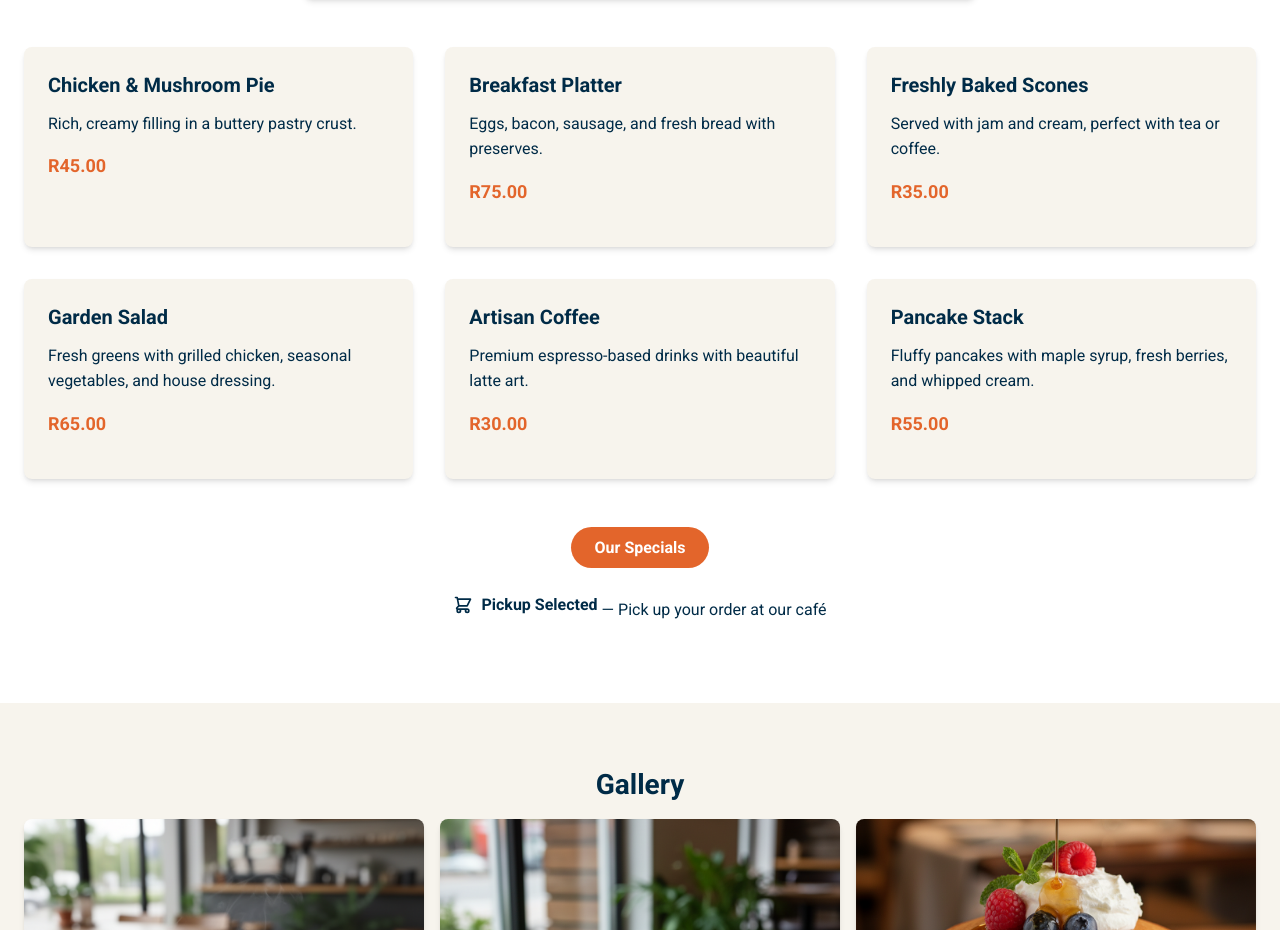
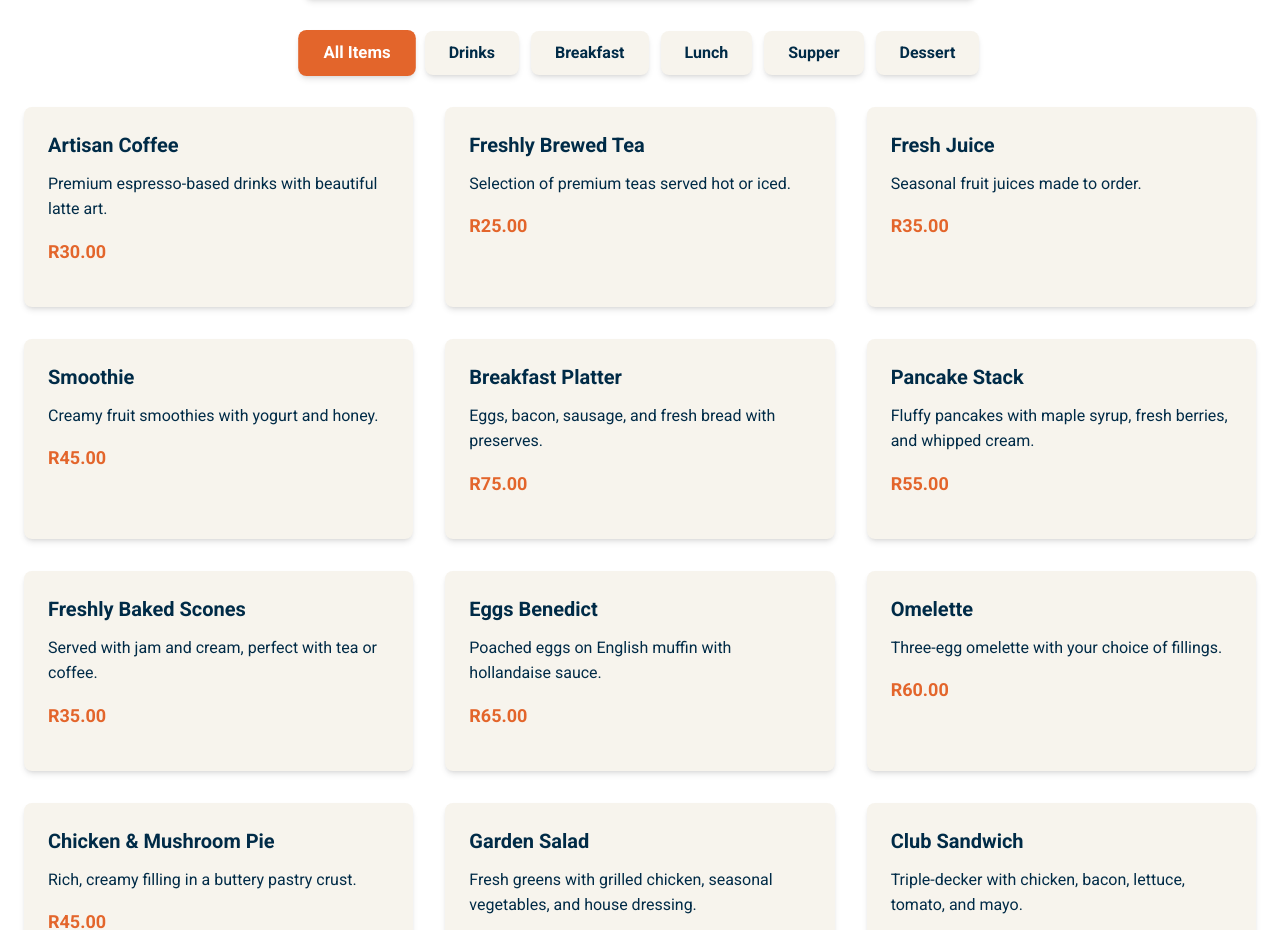
Before and after one commit to TNDIGITALMARK/7c0557bf-c2f8-4755-ad9e-202fdb699618, a Next.js app: page / in a window 1280 px wide. Shown: the part 1562-2492 px from the top of the page. Built offline with nearby package versions, Linux system fonts and the light colour scheme; no server answers.

Commit message:
Phoenix Agent implementation - menu option should have : drinks , breakfast , lun...

```diff
--- a/src/app/page.tsx
+++ b/src/app/page.tsx
@@ -3,11 +3,21 @@
 export const dynamic = 'force-dynamic'
 
 import Image from 'next/image'
-import { useState } from 'react'
+import { useState, useMemo } from 'react'
 import { OrderTypeSelector, type OrderType } from '@/components/order-type-selector'
+import { MenuCategorySelector } from '@/components/menu-category-selector'
+import { menuItems, type MenuCategory } from '@/lib/menu-data'
 
 export default function PantryCafePage() {
   const [orderType, setOrderType] = useState<OrderType>('pickup')
+  const [selectedCategory, setSelectedCategory] = useState<MenuCategory>('all')
+
+  const filteredMenuItems = useMemo(() => {
+    if (selectedCategory === 'all') {
+      return menuItems
+    }
+    return menuItems.filter(item => item.category === selectedCategory)
+  }, [selectedCategory])
 
   return (
     <div className="min-h-screen">
@@ -96,53 +106,36 @@ export default function PantryCafePage() {
           <h2 className="text-center text-3xl md:text-4xl font-bold mb-8">Our Menu</h2>
 
           {/* Order Type Selector */}
-          <div className="max-w-2xl mx-auto mb-12">
+          <div className="max-w-2xl mx-auto mb-8">
             <OrderTypeSelector value={orderType} onChange={setOrderType} />
           </div>
 
+          {/* Menu Category Selector */}
+          <MenuCategorySelector value={selectedCategory} onChange={setSelectedCategory} />
+
+          {/* Menu Items Grid */}
           <div className="grid grid-cols-1 md:grid-cols-2 lg:grid-cols-3 gap-8">
-            {/* Menu Card 1 */}
-            <div className="bg-[hsl(var(--pantry-cream))] rounded-lg p-6 shadow-md hover:shadow-lg transition-shadow">
-              <h3 className="text-xl font-bold mb-3">Chicken & Mushroom Pie</h3>
-              <p className="text-base mb-4">Rich, creamy filling in a buttery pastry crust.</p>
-              <p className="text-[hsl(var(--pantry-orange))] font-bold text-lg">R45.00</p>
+            {filteredMenuItems.map((item) => (
+              <div
+                key={item.id}
+                className="bg-[hsl(var(--pantry-cream))] rounded-lg p-6 shadow-md hover:shadow-lg transition-shadow"
+              >
+                <h3 className="text-xl font-bold mb-3">{item.name}</h3>
+                <p className="text-base mb-4">{item.description}</p>
+                <p className="text-[hsl(var(--pantry-orange))] font-bold text-lg">
+                  R{item.price.toFixed(2)}
+                </p>
+              </div>
+            ))}
+          </div>
+
+          {filteredMenuItems.length === 0 && (
+            <div className="text-center py-12">
+              <p className="text-lg text-[hsl(var(--muted-foreground))]">
+                No items found in this category.
+              </p>
             </div>
-
-            {/* Menu Card 2 */}
-            <div className="bg-[hsl(var(--pantry-cream))] rounded-lg p-6 shadow-md hover:shadow-lg transition-shadow">
-              <h3 className="text-xl font-bold mb-3">Breakfast Platter</h3>
-              <p className="text-base mb-4">Eggs, bacon, sausage, and fresh bread with preserves.</p>
-              <p className="text-[hsl(var(--pantry-orange))] font-bold text-lg">R75.00</p>
-            </div>
-
-            {/* Menu Card 3 */}
-            <div className="bg-[hsl(var(--pantry-cream))] rounded-lg p-6 shadow-md hover:shadow-lg transition-shadow">
-              <h3 className="text-xl font-bold mb-3">Freshly Baked Scones</h3>
-              <p className="text-base mb-4">Served with jam and cream, perfect with tea or coffee.</p>
-              <p className="text-[hsl(var(--pantry-orange))] font-bold text-lg">R35.00</p>
-            </div>
-
-            {/* Menu Card 4 */}
-            <div className="bg-[hsl(var(--pantry-cream))] rounded-lg p-6 shadow-md hover:shadow-lg transition-shadow">
-              <h3 className="text-xl font-bold mb-3">Garden Salad</h3>
-              <p className="text-base mb-4">Fresh greens with grilled chicken, seasonal vegetables, and house dressing.</p>
-              <p className="text-[hsl(var(--pantry-orange))] font-bold text-lg">R65.00</p>
-            </div>
-
-            {/* Menu Card 5 */}
-            <div className="bg-[hsl(var(--pantry-cream))] rounded-lg p-6 shadow-md hover:shadow-lg transition-shadow">
-              <h3 className="text-xl font-bold mb-3">Artisan Coffee</h3>
-              <p className="text-base mb-4">Premium espresso-based drinks with beautiful latte art.</p>
-              <p className="text-[hsl(var(--pantry-orange))] font-bold text-lg">R30.00</p>
-            </div>
-
-            {/* Menu Card 6 */}
-            <div className="bg-[hsl(var(--pantry-cream))] rounded-lg p-6 shadow-md hover:shadow-lg transition-shadow">
-              <h3 className="text-xl font-bold mb-3">Pancake Stack</h3>
-              <p className="text-base mb-4">Fluffy pancakes with maple syrup, fresh berries, and whipped cream.</p>
-              <p className="text-[hsl(var(--pantry-orange))] font-bold text-lg">R55.00</p>
-            </div>
-          </div>
+          )}
 
           <div className="text-center mt-12">
             <div className="inline-block bg-[hsl(var(--pantry-orange))] text-white font-bold px-6 py-2 rounded-full">
--- /dev/null
+++ b/src/components/menu-category-selector.tsx
@@ -0,0 +1,28 @@
+'use client'
+
+import { type MenuCategory, menuCategories } from '@/lib/menu-data'
+
+interface MenuCategorySelectorProps {
+  value: MenuCategory
+  onChange: (category: MenuCategory) => void
+}
+
+export function MenuCategorySelector({ value, onChange }: MenuCategorySelectorProps) {
+  return (
+    <div className="flex flex-wrap justify-center gap-3 mb-8">
+      {menuCategories.map((category) => (
+        <button
+          key={category.value}
+          onClick={() => onChange(category.value)}
+          className={`px-6 py-2.5 rounded-lg font-bold text-base transition-all shadow-md hover:shadow-lg ${
+            value === category.value
+              ? 'bg-[hsl(var(--pantry-orange))] text-white scale-105'
+              : 'bg-[hsl(var(--pantry-cream))] text-[hsl(var(--pantry-navy))] hover:bg-[hsl(var(--pantry-orange))] hover:text-white'
+          }`}
+        >
+          {category.label}
+        </button>
+      ))}
+    </div>
+  )
+}
--- /dev/null
+++ b/src/lib/menu-data.ts
@@ -0,0 +1,198 @@
+export type MenuCategory = 'all' | 'drinks' | 'breakfast' | 'lunch' | 'supper' | 'dessert';
+
+export interface MenuItem {
+  id: string;
+  name: string;
+  description: string;
+  price: number;
+  category: MenuCategory;
+}
+
+export const menuItems: MenuItem[] = [
+  // Drinks
+  {
+    id: 'drink-1',
+    name: 'Artisan Coffee',
+    description: 'Premium espresso-based drinks with beautiful latte art.',
+    price: 30.00,
+    category: 'drinks'
+  },
+  {
+    id: 'drink-2',
+    name: 'Freshly Brewed Tea',
+    description: 'Selection of premium teas served hot or iced.',
+    price: 25.00,
+    category: 'drinks'
+  },
+  {
+    id: 'drink-3',
+    name: 'Fresh Juice',
+    description: 'Seasonal fruit juices made to order.',
+    price: 35.00,
+    category: 'drinks'
+  },
+  {
+    id: 'drink-4',
+    name: 'Smoothie',
+    description: 'Creamy fruit smoothies with yogurt and honey.',
+    price: 45.00,
+    category: 'drinks'
+  },
+
+  // Breakfast
+  {
+    id: 'breakfast-1',
+    name: 'Breakfast Platter',
+    description: 'Eggs, bacon, sausage, and fresh bread with preserves.',
+    price: 75.00,
+    category: 'breakfast'
+  },
+  {
+    id: 'breakfast-2',
+    name: 'Pancake Stack',
+    description: 'Fluffy pancakes with maple syrup, fresh berries, and whipped cream.',
+    price: 55.00,
+    category: 'breakfast'
+  },
+  {
+    id: 'breakfast-3',
+    name: 'Freshly Baked Scones',
+    description: 'Served with jam and cream, perfect with tea or coffee.',
+    price: 35.00,
+    category: 'breakfast'
+  },
+  {
+    id: 'breakfast-4',
+    name: 'Eggs Benedict',
+    description: 'Poached eggs on English muffin with hollandaise sauce.',
+    price: 65.00,
+    category: 'breakfast'
+  },
+  {
+    id: 'breakfast-5',
+    name: 'Omelette',
+    description: 'Three-egg omelette with your choice of fillings.',
+    price: 60.00,
+    category: 'breakfast'
+  },
+
+  // Lunch
+  {
+    id: 'lunch-1',
+    name: 'Chicken & Mushroom Pie',
+    description: 'Rich, creamy filling in a buttery pastry crust.',
+    price: 45.00,
+    category: 'lunch'
+  },
+  {
+    id: 'lunch-2',
+    name: 'Garden Salad',
+    description: 'Fresh greens with grilled chicken, seasonal vegetables, and house dressing.',
+    price: 65.00,
+    category: 'lunch'
+  },
+  {
+    id: 'lunch-3',
+    name: 'Club Sandwich',
+    description: 'Triple-decker with chicken, bacon, lettuce, tomato, and mayo.',
+    price: 70.00,
+    category: 'lunch'
+  },
+  {
+    id: 'lunch-4',
+    name: 'Beef Burger',
+    description: 'Juicy beef patty with cheese, lettuce, tomato, and special sauce.',
+    price: 85.00,
+    category: 'lunch'
+  },
+  {
+    id: 'lunch-5',
+    name: 'Pasta Alfredo',
+    description: 'Creamy fettuccine with grilled chicken and parmesan.',
+    price: 75.00,
+    category: 'lunch'
+  },
+
+  // Supper
+  {
+    id: 'supper-1',
+    name: 'Grilled Steak',
+    description: 'Prime cut steak with chips and seasonal vegetables.',
+    price: 125.00,
+    category: 'supper'
+  },
+  {
+    id: 'supper-2',
+    name: 'Fish & Chips',
+    description: 'Crispy battered fish with golden fries and tartar sauce.',
+    price: 95.00,
+    category: 'supper'
+  },
+  {
+    id: 'supper-3',
+    name: 'Roast Chicken',
+    description: 'Half roasted chicken with roasted vegetables and gravy.',
+    price: 105.00,
+    category: 'supper'
+  },
+  {
+    id: 'supper-4',
+    name: 'Lamb Curry',
+    description: 'Tender lamb in aromatic curry sauce with rice.',
+    price: 110.00,
+    category: 'supper'
+  },
+  {
+    id: 'supper-5',
+    name: 'Vegetarian Lasagna',
+    description: 'Layers of pasta with vegetables and cheese sauce.',
+    price: 80.00,
+    category: 'supper'
+  },
+
+  // Dessert
+  {
+    id: 'dessert-1',
+    name: 'Chocolate Brownie',
+    description: 'Warm chocolate brownie with vanilla ice cream.',
+    price: 45.00,
+    category: 'dessert'
+  },
+  {
+    id: 'dessert-2',
+    name: 'Cheesecake',
+    description: 'Creamy New York style cheesecake with berry compote.',
+    price: 50.00,
+    category: 'dessert'
+  },
+  {
+    id: 'dessert-3',
+    name: 'Apple Crumble',
+    description: 'Baked apple crumble with custard or ice cream.',
+    price: 40.00,
+    category: 'dessert'
+  },
+  {
+    id: 'dessert-4',
+    name: 'Tiramisu',
+    description: 'Classic Italian coffee-flavored dessert.',
+    price: 55.00,
+    category: 'dessert'
+  },
+  {
+    id: 'dessert-5',
+    name: 'Ice Cream Sundae',
+    description: 'Three scoops with chocolate sauce, nuts, and whipped cream.',
+    price: 35.00,
+    category: 'dessert'
+  }
+];
+
+export const menuCategories: { value: MenuCategory; label: string }[] = [
+  { value: 'all', label: 'All Items' },
+  { value: 'drinks', label: 'Drinks' },
+  { value: 'breakfast', label: 'Breakfast' },
+  { value: 'lunch', label: 'Lunch' },
+  { value: 'supper', label: 'Supper' },
+  { value: 'dessert', label: 'Dessert' }
+];
```
